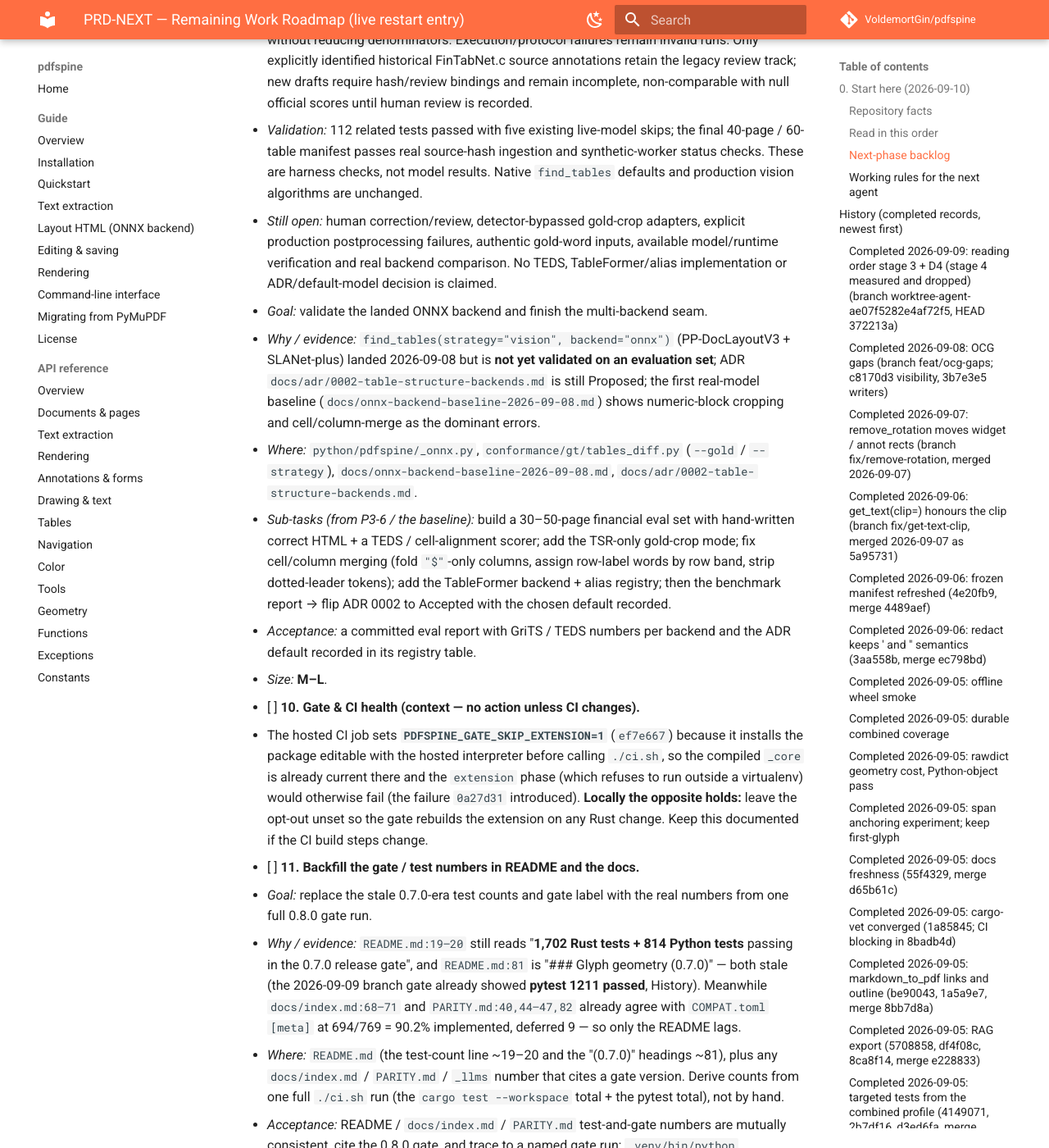
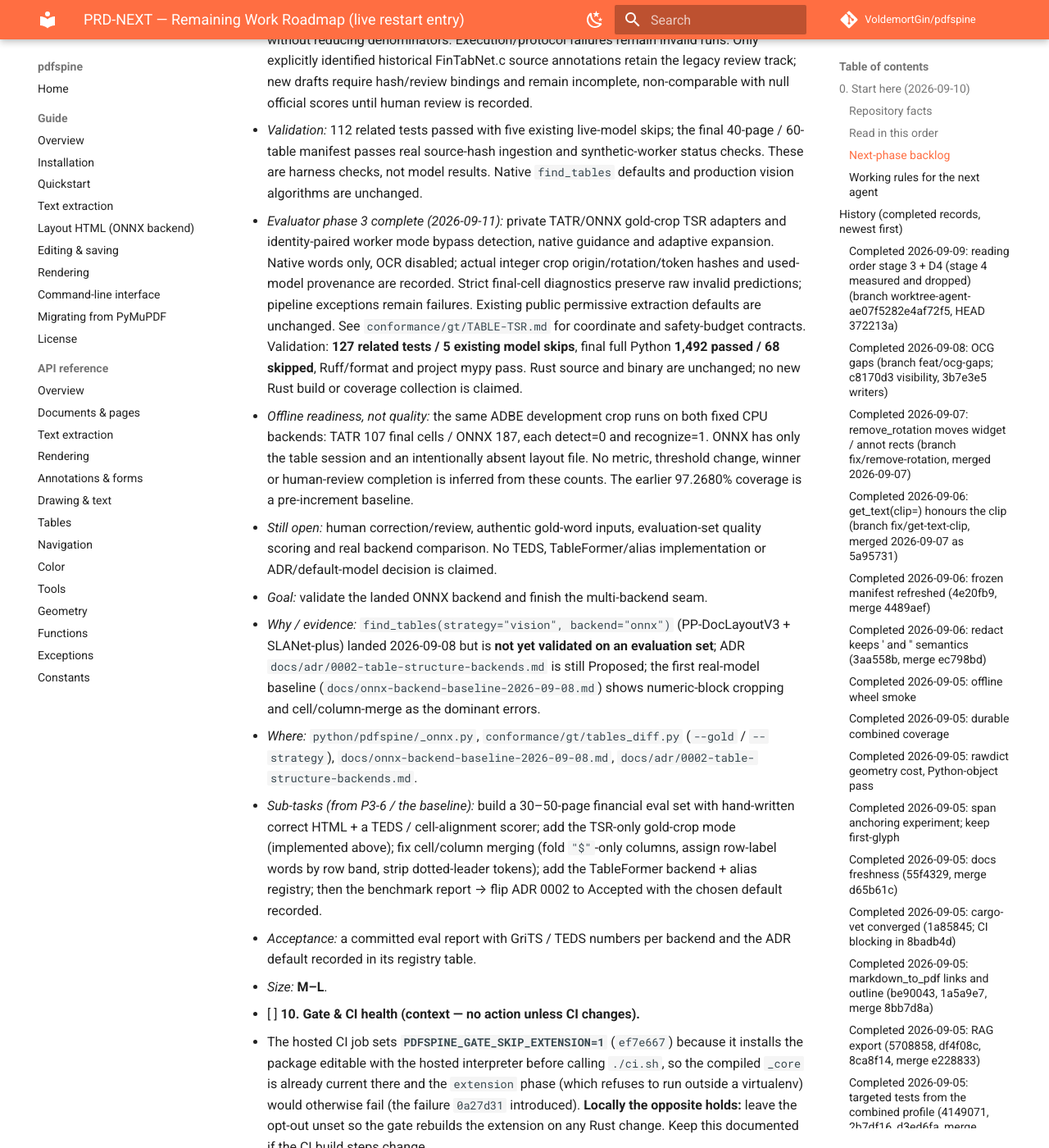
Before and after one commit to VoldemortGin/pdfspine, an MkDocs documentation site: the page built from docs/PRD-NEXT.md, in a window 1280 px wide and 1400 px high, scrolled down 11799 px. Shown: the whole window at 82% size. Built offline with MkDocs 1.6.1 and Material for MkDocs 9.7.7, drawn with Linux system fonts in a browser that asks for light colours; comment, search, counter and statistics services are not loaded.

Commit message:
docs: record strict crop contracts and offline readiness evidence

```diff
--- a/docs/PRD-NEXT.md
+++ b/docs/PRD-NEXT.md
@@ -506,9 +506,23 @@
     the final 40-page / 60-table manifest passes real source-hash ingestion and
     synthetic-worker status checks. These are harness checks, not model results.
     Native `find_tables` defaults and production vision algorithms are unchanged.
-  - *Still open:* human correction/review, detector-bypassed gold-crop adapters,
-    explicit production postprocessing failures, authentic gold-word inputs,
-    available model/runtime verification and real backend comparison. No TEDS,
+  - *Evaluator phase 3 complete (2026-09-11):* private TATR/ONNX gold-crop TSR
+    adapters and identity-paired worker mode bypass detection, native guidance
+    and adaptive expansion. Native words only, OCR disabled; actual integer crop
+    origin/rotation/token hashes and used-model provenance are recorded. Strict
+    final-cell diagnostics preserve raw invalid predictions; pipeline exceptions
+    remain failures. Existing public permissive extraction defaults are unchanged.
+    See `conformance/gt/TABLE-TSR.md` for coordinate and safety-budget contracts.
+    Validation: **127 related tests / 5 existing model skips**, final full Python
+    **1,492 passed / 68 skipped**, Ruff/format and project mypy pass. Rust source
+    and binary are unchanged; no new Rust build or coverage collection is claimed.
+  - *Offline readiness, not quality:* the same ADBE development crop runs on both
+    fixed CPU backends: TATR 107 final cells / ONNX 187, each detect=0 and
+    recognize=1. ONNX has only the table session and an intentionally absent layout
+    file. No metric, threshold change, winner or human-review completion is inferred
+    from these counts. The earlier 97.2680% coverage is a pre-increment baseline.
+  - *Still open:* human correction/review, authentic gold-word inputs,
+    evaluation-set quality scoring and real backend comparison. No TEDS,
     TableFormer/alias implementation or ADR/default-model decision is claimed.
   - *Goal:* validate the landed ONNX backend and finish the multi-backend seam.
   - *Why / evidence:* `find_tables(strategy="vision", backend="onnx")`
@@ -522,7 +536,7 @@
     `docs/adr/0002-table-structure-backends.md`.
   - *Sub-tasks (from P3-6 / the baseline):* build a 30–50-page financial eval set
     with hand-written correct HTML + a TEDS / cell-alignment scorer; add the
-    TSR-only gold-crop mode; fix cell/column merging (fold `"$"`-only columns,
+    TSR-only gold-crop mode (implemented above); fix cell/column merging (fold `"$"`-only columns,
     assign row-label words by row band, strip dotted-leader tokens); add the
     TableFormer backend + alias registry; then the benchmark report → flip ADR
     0002 to Accepted with the chosen default recorded.
```
Also changed, not shown: CHANGELOG.md (+7 -0 lines), conformance/gt/TABLE-TSR.md (+24 -0 lines).
